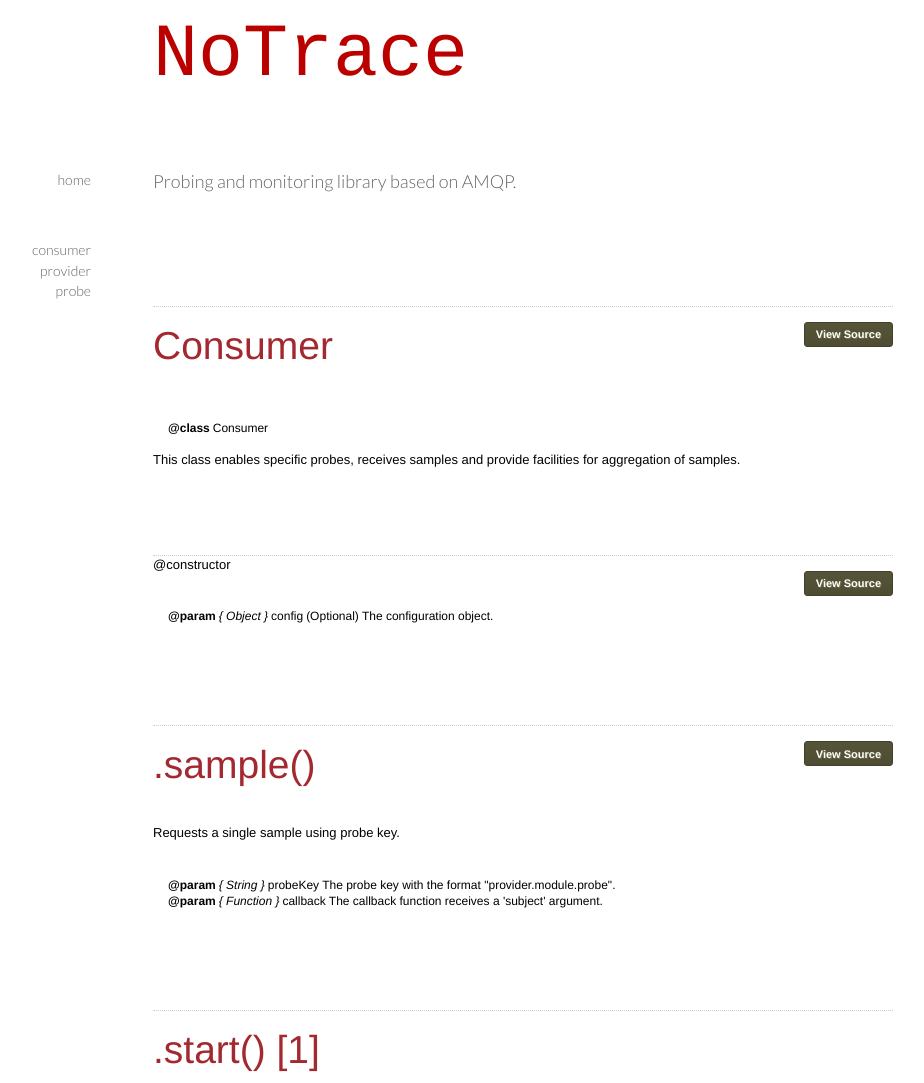
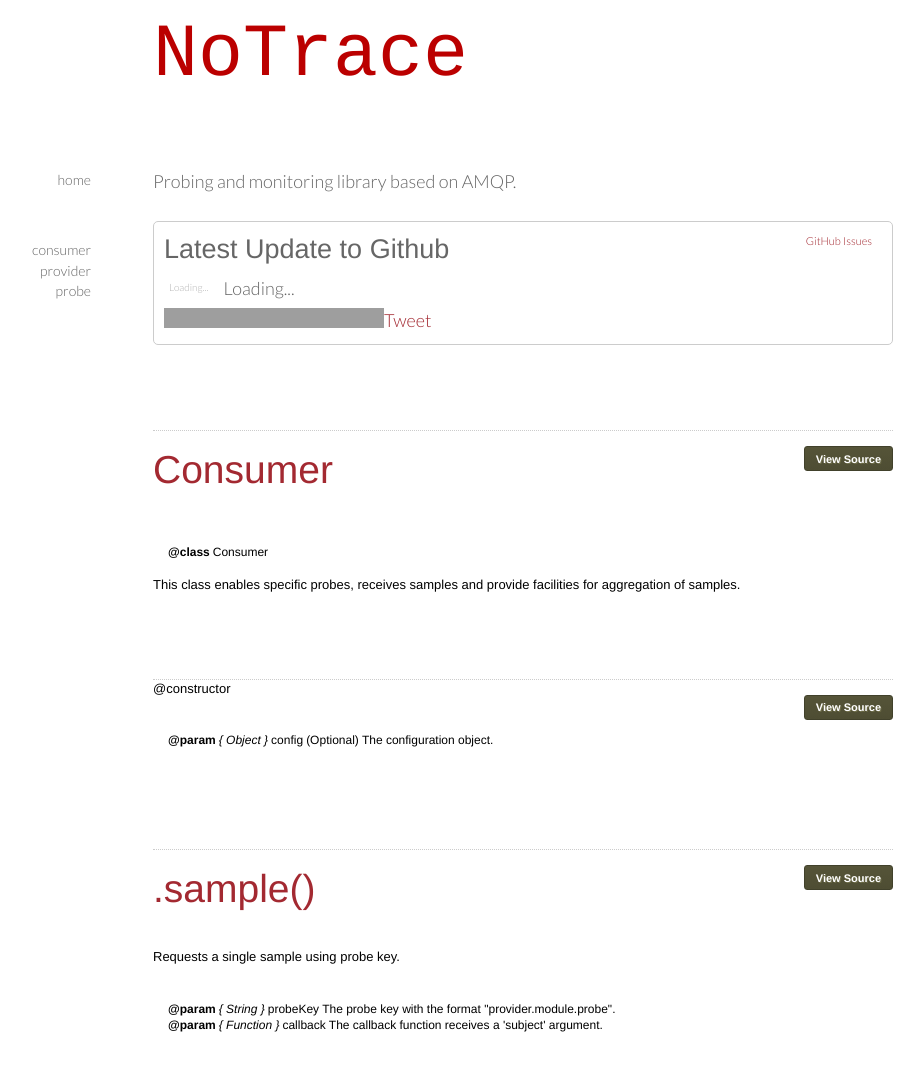
Before and after one commit to rstuven/node-notrace, a plain HTML site: page code/consumer.html in a window 1280 px wide. Shown: the top 1083 px of the page, without its empty margins (67-991 px from the left). Drawn offline with nearby package versions, Linux system fonts and the light colour scheme; grey boxes are pictures that could not be loaded; a web font is replaced by a local one.

Commit message:
Enabled GitHub block.

```diff
--- a/code/consumer.html
+++ b/code/consumer.html
@@ -46,6 +46,30 @@
       </h1>
       <div class="description"><p>Probing and monitoring library based on AMQP.</p>
 
+        <div class="gh">
+          <h4>Latest Update to Github
+          </h4>
+          <div id="commit"><span id="latestCommitTime">Loading...</span><a id="latestCommitURL"></a>
+          </div>
+          <div id="latestCommitMessage">Loading...
+          </div>
+          <div id="buttons">
+            <div class="btn">
+              <iframe src="http://markdotto.github.com/github-buttons/github-btn.html?user=rstuven&amp;repo=node-notrace&amp;type=watch&amp;count=true" allowtransparency="true" frameborder="0" scrolling="0" width="110px" height="20px">
+              </iframe>
+            </div>
+            <div class="btn">
+              <iframe src="http://markdotto.github.com/github-buttons/github-btn.html?user=rstuven&amp;repo=node-notrace&amp;type=fork&amp;count=true" allowtransparency="true" frameborder="0" scrolling="0" width="110px" height="20px">
+              </iframe>
+            </div>
+            <div class="btn"><a href="htts://twitter.com/share" data-via="zxrs" data-related="zxrs" class="twitter-share-button">Tweet</a>
+              <script>!function(d,s,id){var js,fjs=d.getElementsByTagName(s)[0];if(!d.getElementById(id)){js=d.createElement(s);js.id=id;js.src="//platform.twitter.com/widgets.js";fjs.parentNode.insertBefore(js,fjs);}}(document,"script","twitter-wjs");
+</script>
+            </div>
+          </div>
+          <div id="links"><a id="repoIssues" href="https://github.com/rstuven/node-notrace/issues">GitHub Issues</a>
+          </div>
+        </div>
       </div>
     </header>
     <section id="content">
```
Also changed, not shown: code/probe.html (+24 -0 lines), code/provider.html (+24 -0 lines), index.html (+24 -0 lines).
